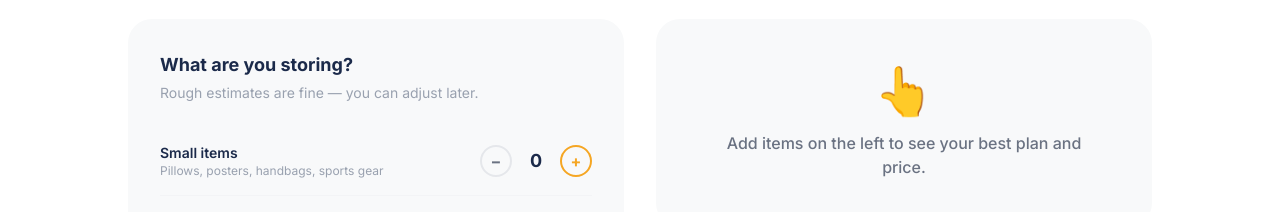
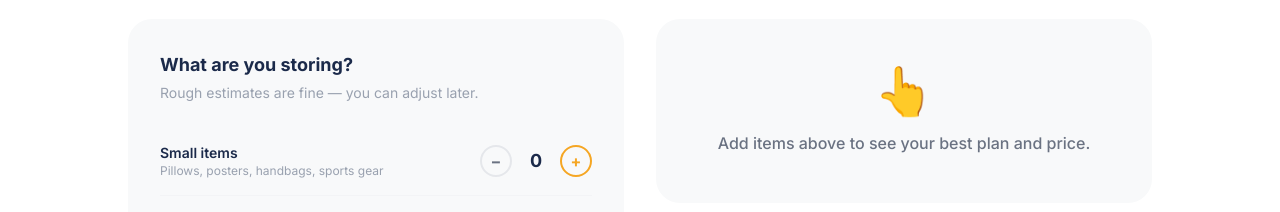
Before and after one commit to bricejune/bulldog-storage, a Next.js app: page / in a window 1280 px wide. Shown: the part 3400-3612 px from the top of the page. Built offline with nearby package versions, Linux system fonts and the light colour scheme.

Commit message:
Fix pricing calculator empty state text

```diff
--- a/app/components/PricingCalculator.tsx
+++ b/app/components/PricingCalculator.tsx
@@ -134,7 +134,7 @@ export default function PricingCalculator() {
             {total === 0 ? (
               <div className="flex flex-col items-center justify-center bg-[#F8F9FA] rounded-3xl p-12 text-center h-full">
                 <span className="text-5xl mb-4">👆</span>
-                <p className="text-gray-500 font-medium">Add items on the left to see your best plan and price.</p>
+                <p className="text-gray-500 font-medium">Add items above to see your best plan and price.</p>
               </div>
             ) : (
               <>
```
